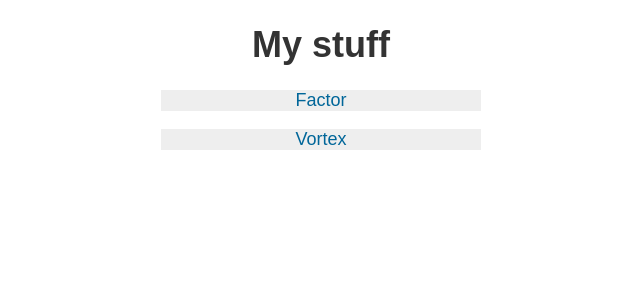
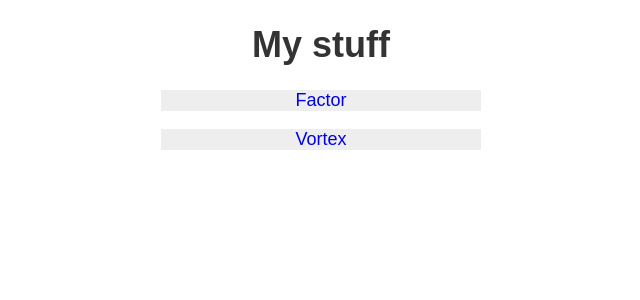
Before and after one commit to r1nicolas/r1nicolas.github.io, a PHP site: page / in a window 1280 px wide. Shown: the top 300 px of the page, without its empty margins (319-959 px from the left). Run offline with PHP 8.4, Linux system fonts and the light colour scheme.

Commit message:
Update main.css

```diff
--- a/css/main.css
+++ b/css/main.css
@@ -11,7 +11,6 @@ h1 {
 }
 
 a {
-  color: #069;
   text-decoration: none;
   font-size: 18px;
   display: block;
```
